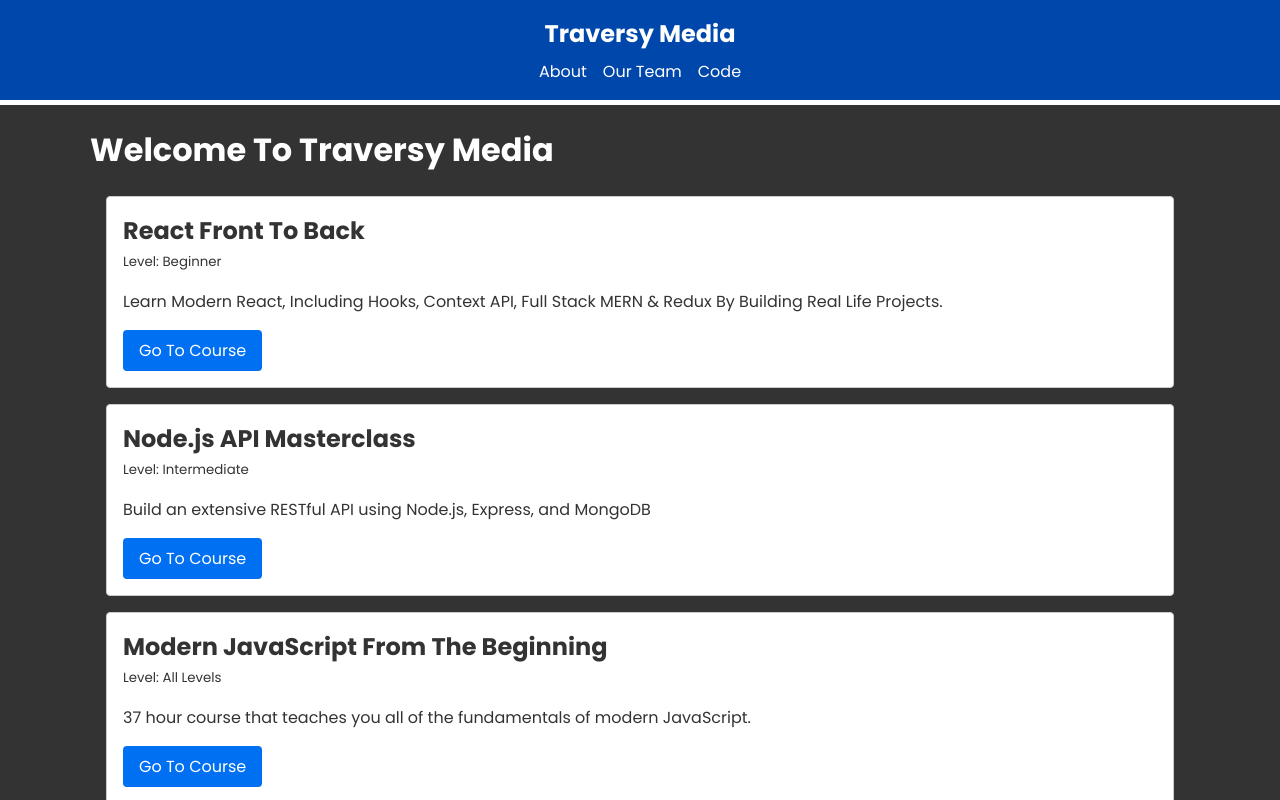
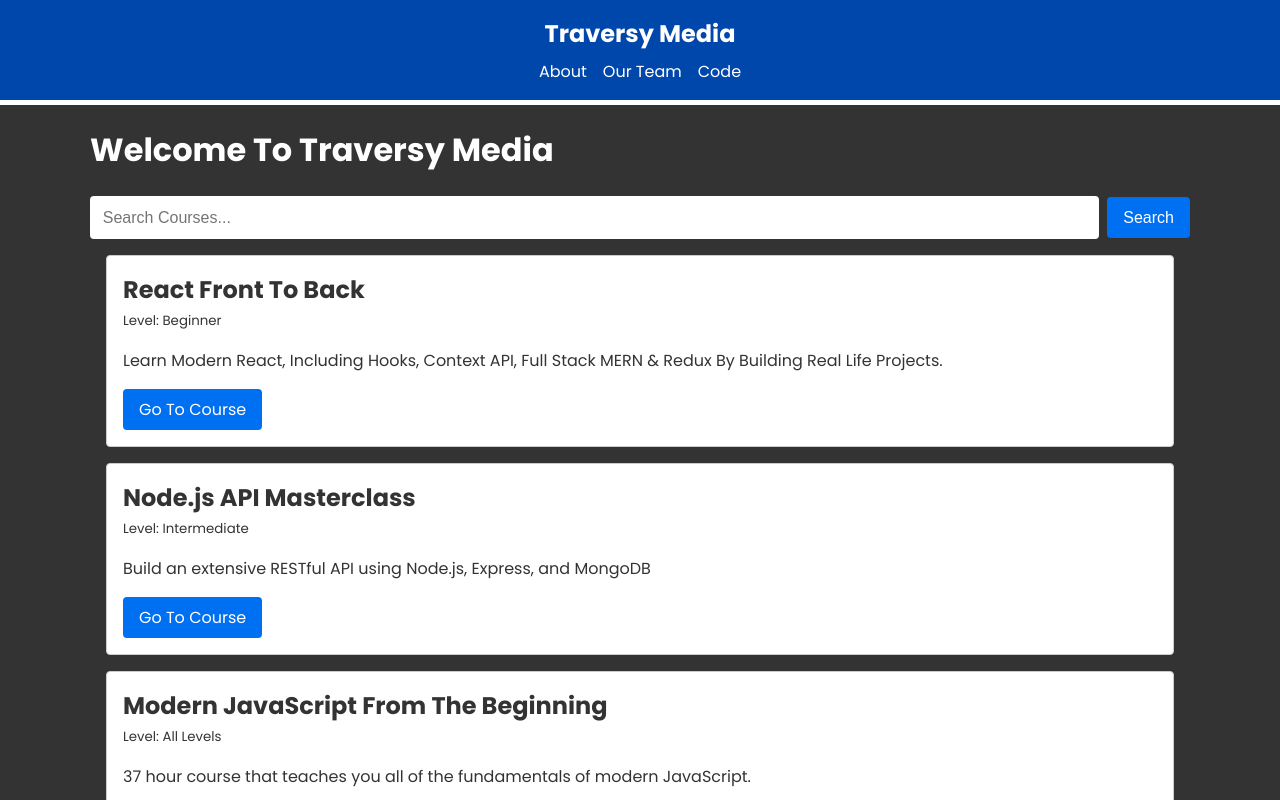
Before and after one commit to JoseIgnacioTapia/next-13-crash, a Next.js app: page / in a window 1280 px wide. Shown: the top 800 px of the page. Built offline with nearby package versions, Linux system fonts and the light colour scheme.

Commit message:
Search component

```diff
--- /dev/null
+++ b/app/components/CoursesSearch.tsx
@@ -0,0 +1,36 @@
+"use client";
+import { useState } from "react";
+import { CourseArray } from "./Courses";
+
+function CoursesSearch({
+  getSearchResults,
+}: {
+  getSearchResults: (courses: CourseArray) => void;
+}): JSX.Element {
+  const [query, setQuery] = useState("");
+
+  const handleSubmit = async (e: { preventDefault: () => void }) => {
+    e.preventDefault();
+
+    const res = await fetch(`/api/courses/search?query=${query}`);
+    const courses = await res.json();
+    getSearchResults(courses);
+  };
+
+  return (
+    <form onSubmit={handleSubmit} className="search-form">
+      <input
+        type="text"
+        className="search-input"
+        placeholder="Search Courses..."
+        value={query}
+        onChange={(e) => setQuery(e.target.value)}
+      />
+      <button className="search-button" type="submit">
+        Search
+      </button>
+    </form>
+  );
+}
+
+export default CoursesSearch;
--- a/app/page.tsx
+++ b/app/page.tsx
@@ -3,6 +3,7 @@
 import Courses from "./components/Courses";
 import LoadingPage from "./loading";
 import { CourseArray } from "./components/Courses";
+import CoursesSearch from "./components/CoursesSearch";
 
 const HomePage: React.FC = () => {
   const [courses, setCourses] = useState<CourseArray>([]);
@@ -28,6 +29,9 @@
   return (
     <>
       <h1>Welcome To Traversy Media</h1>
+      <CoursesSearch
+        getSearchResults={(results: CourseArray) => setCourses(results)}
+      />
       <Courses courses={courses} />
     </>
   );
```
Also changed, not shown: app/components/Repo.tsx (+6 -7 lines).
